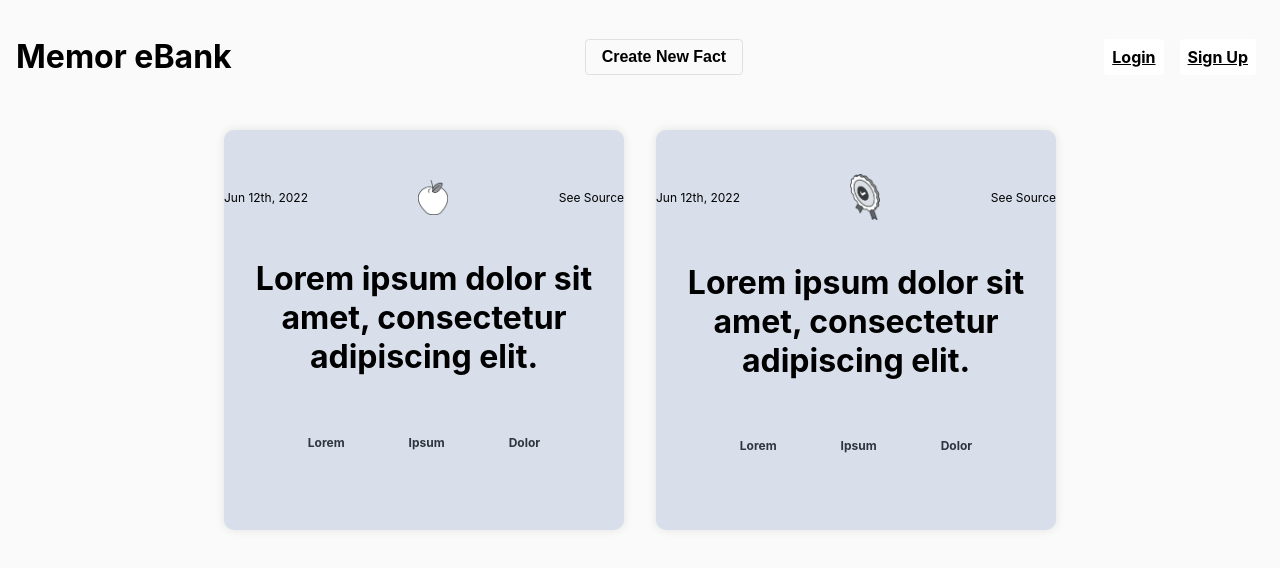
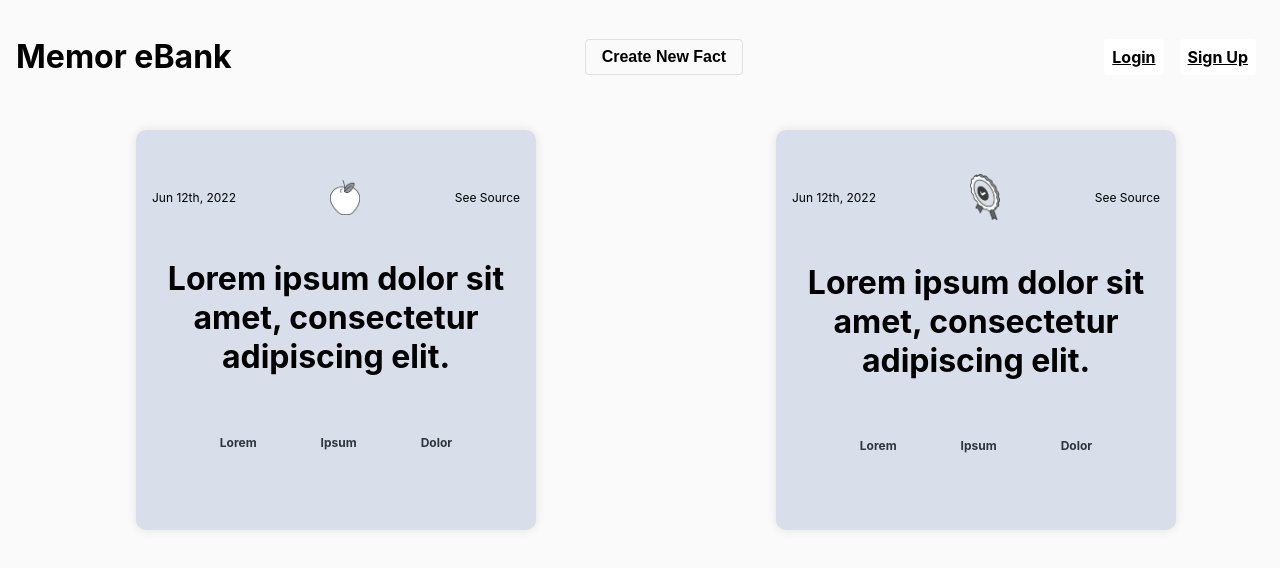
Before and after one commit to jallend1/memorebank, a React (Create React App) app: page / in a window 1280 px wide. Shown: the top 568 px of the page. Built offline with nearby package versions, Linux system fonts and the light colour scheme.

Commit message:
Adds source information to back of fact card

```diff
--- a/src/App.js
+++ b/src/App.js
@@ -10,7 +10,7 @@ function App() {
       title: 'Lorem ipsum dolor sit amet, consectetur adipiscing elit.',
       tags: ['Lorem', 'Ipsum', 'Dolor'],
       date: new Date(),
-      source: 'FACT SOURCE',
+      source: "It's in a book!",
       icon: 'Apple.png',
       id: 1
     },
@@ -18,7 +18,7 @@ function App() {
       title: 'Lorem ipsum dolor sit amet, consectetur adipiscing elit.',
       tags: ['Lorem', 'Ipsum', 'Dolor'],
       date: new Date(),
-      source: 'FACT SOURCE',
+      source: "It's on the Google",
       icon: 'Badge.png',
       id: 2
     }
--- a/src/Components/FactCard.jsx
+++ b/src/Components/FactCard.jsx
@@ -48,7 +48,7 @@ const FactCard = ({ title, tags, date, source, icon, filterFacts, id }) => {
           </div>
         </div>
         <div className="fact-card-back">
-          <h1>hello there</h1>
+          <h1>{source}</h1>
         </div>
       </div>
     </div>
--- a/src/index.css
+++ b/src/index.css
@@ -73,31 +73,30 @@ code {
   display: flex;
   flex-wrap: wrap;
   align-items: center;
-  justify-content: center;
+  justify-content: space-around;
   width: 100%;
   background-color: #fafafa;
 }
 
 .fact-card-container {
-  perspective: 1000px;
-  padding: 1rem;
+  perspective: 50rem;
+  position: relative;
 }
 
 .fact-card {
-  min-height: 400px;
+  height: 400px;
   width: 400px;
-  position: relative;
   transition: transform 0.8s;
   transform-style: preserve-3d;
 }
 
 .fact-card:hover {
-  box-shadow: 0px 0px 10px rgba(0, 0, 0, 0.2);
   transform: rotateY(180deg);
 }
 
 .fact-card-front,
 .fact-card-back {
+  box-sizing: border-box;
   position: absolute;
   width: 100%;
   height: 100%;
@@ -109,12 +108,12 @@ code {
   background-color: #d8dfeb;
   border-radius: 10px;
   box-shadow: 0px 0px 10px rgba(0, 0, 0, 0.1);
-  /* margin: 1rem;
-  padding: 1rem; */
+  margin: 1rem;
+  padding: 1rem;
 }
 
 .fact-card-back {
-  background-color: red;
+  background-color: dodgerblue;
   transform: rotateY(180deg);
 }
 
```
